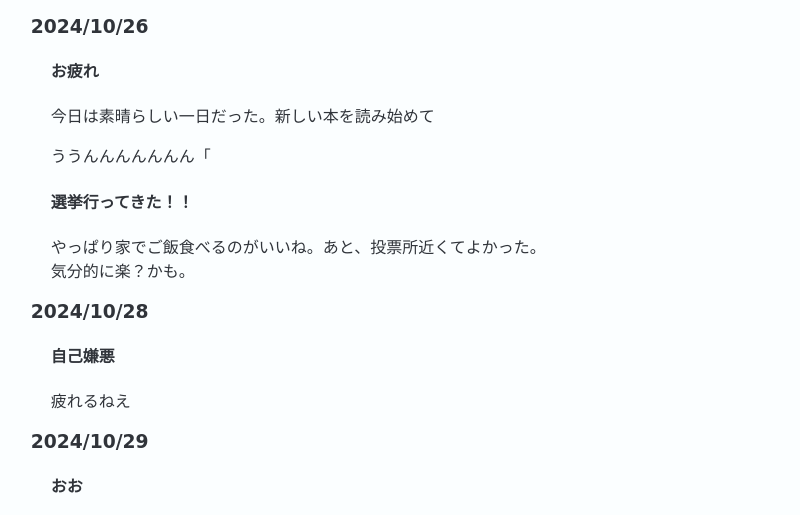
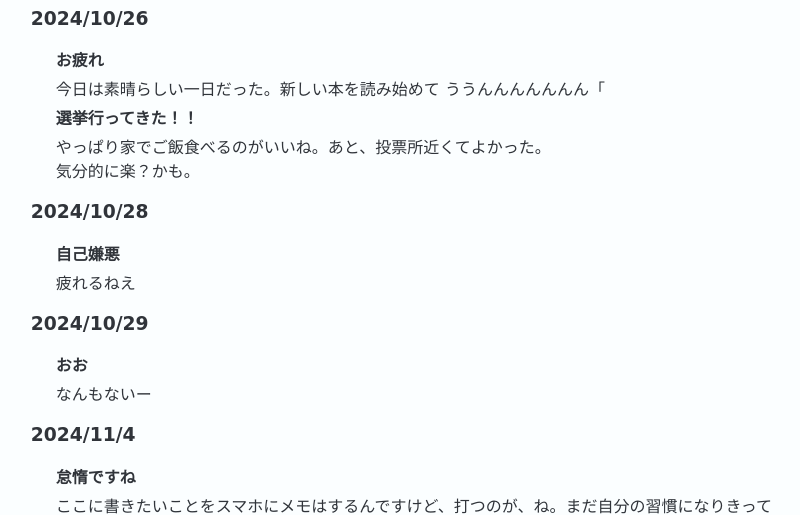
Before and after one commit to paserinnn/2, a plain HTML site: page 01-diary.html in a window 1280 px wide. Shown: the part 245-760 px from the top of the page, without its empty margins (234-1034 px from the left). Drawn offline with Linux system fonts and the light colour scheme; a web font is replaced by a local one.

Commit message:
01 to css の変更

```diff
--- a/0-style.css
+++ b/0-style.css
@@ -10,6 +10,7 @@
 .subtittle {
     font-size: 18px;
     font-weight: 100;
+    margin: 10px;
 }
 
 /* カラーパレット */
@@ -64,7 +65,8 @@ h3 {
 }
 
 h4, p {
-    margin-left: 20px; /* h4 と p を同じ位置に */
+    padding-left: 20px;
+    margin:5px ;
 }
 
 li {
--- a/01-diary.html
+++ b/01-diary.html
@@ -18,11 +18,13 @@
                 <div class="entry-content">
                     <h3 class="current-date">2024/10/26</h3>
                     <h4>お疲れ</h4>
-                    <p>今日は素晴らしい一日だった。新しい本を読み始めて</p>
-                    <p>ううんんんんんんん「</p>
+                    <p>
+                    今日は素晴らしい一日だった。新しい本を読み始めて
+                    ううんんんんんんん「
+                    </p>
 
-                        <h4>選挙行ってきた！！</h4>
-                        <p>やっぱり家でご飯食べるのがいいね。あと、投票所近くてよかった。<br>気分的に楽？かも。</p>
+                    <h4>選挙行ってきた！！</h4>
+                    <p>やっぱり家でご飯食べるのがいいね。あと、投票所近くてよかった。<br>気分的に楽？かも。</p>
 
                     <h3 class="current-date">2024/10/28</h3>
                     <h4>自己嫌悪</h4>
```
